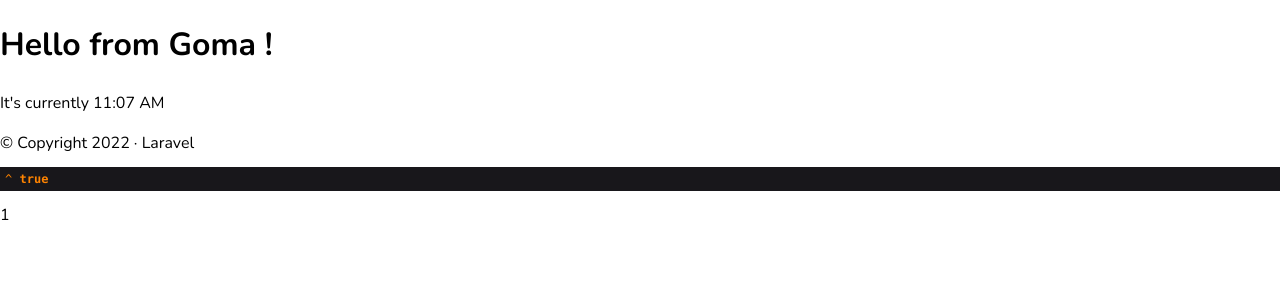
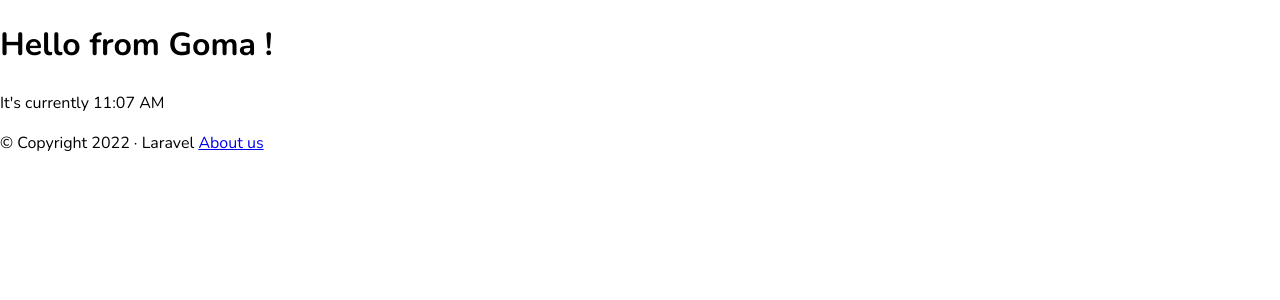
Before and after one commit to NdekoCode/hello-city, a Laravel app: page / in a window 1280 px wide. Shown: the top 300 px of the page. Run offline with Laravel 8, Linux system fonts and the light colour scheme.

Commit message:
Add dynamic link with conditions

```diff
--- a/resources/views/partials/footer.blade.php
+++ b/resources/views/partials/footer.blade.php
@@ -1,7 +1,7 @@
 <footer>
     &copy; Copyright {{ date('Y') }} &middot; {{ config('app.name') }}
-    {{ dump(Route::has('app_about')) }}
-    @if (!Route::has('app_about'))
+    {{-- Si on est sur la page "About" alors n'affiche pas ce lien --}}
+    @if (!Route::is('app_about'))
         <a href="{{ route('app_about') }}">
             About us
         </a>
```
